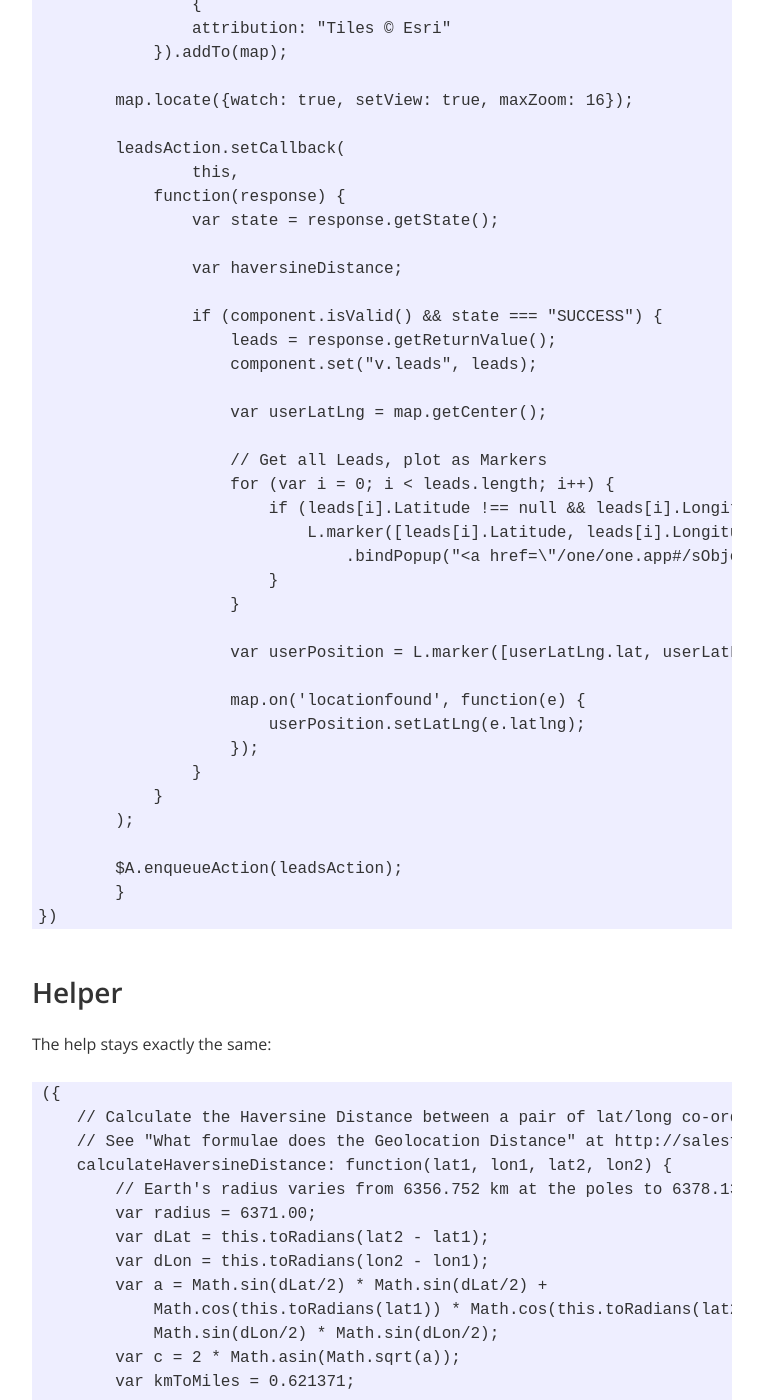
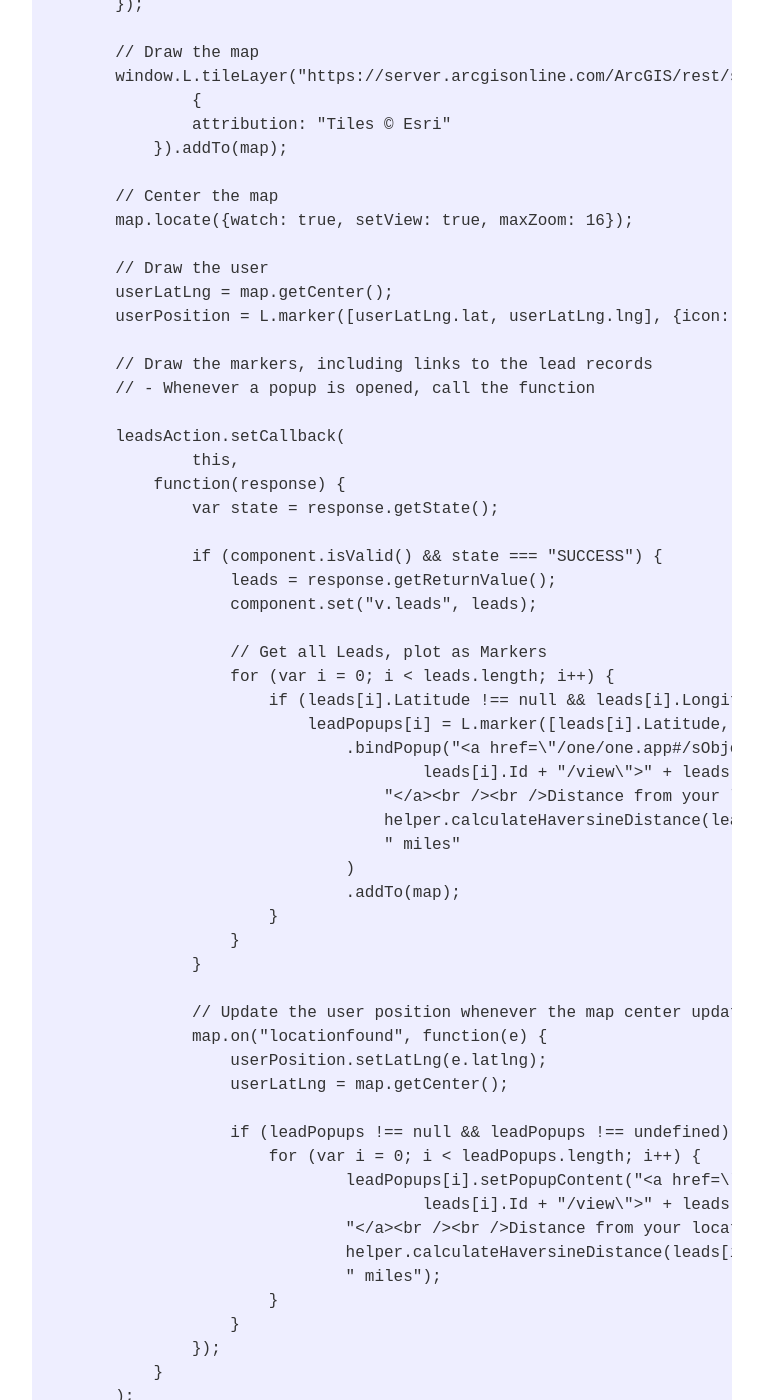
Before and after one commit to aaronallport/aaronallport.github.io, a Jekyll site: the page built from _posts/2016-09-14-new-and-improved-salesforce-leads-on-a-map.md, in a window 1280 px wide and 1400 px high, scrolled down 1920 px. Shown: the whole window, without its empty margins (77-840 px from the left). Built offline with Jekyll 4.4.1, drawn with Linux system fonts in a browser that asks for light colours; some of the changed text lies outside the part shown.

Commit message:
Update controller code

```diff
--- a/_posts/2016-09-14-new-and-improved-salesforce-leads-on-a-map.md
+++ b/_posts/2016-09-14-new-and-improved-salesforce-leads-on-a-map.md
@@ -59,7 +59,10 @@
     mapLoaded: function(component, event, helper) {
         var leadsAction = component.get("c.getLeads");
         var leads = {};
-        var map = window.L.map("map", {zoomControl: true});
+        var map = window.L.map("map", {zoomControl: true, center: [51.505, -0.00], zoom: 16});
+        var userPosition;
+        var userLatLng;
+        var leadPopups = [];
 
         // https://github.com/pointhi/leaflet-color-markers
         var redIcon = new L.Icon({
@@ -71,40 +74,61 @@
             shadowSize: [41, 41]
         });
 
+        // Draw the map
         window.L.tileLayer("https://server.arcgisonline.com/ArcGIS/rest/services/World_Street_Map/MapServer/tile/{z}/{y}/{x}",
         	{
             	attribution: "Tiles © Esri"
             }).addTo(map);
 
-        map.locate({watch: true, setView: true, maxZoom: 16});
+        // Center the map
+       	map.locate({watch: true, setView: true, maxZoom: 16});
+
+        // Draw the user
+        userLatLng = map.getCenter();
+        userPosition = L.marker([userLatLng.lat, userLatLng.lng], {icon: redIcon}).addTo(map);
+
+        // Draw the markers, including links to the lead records
+        // - Whenever a popup is opened, call the function
 
        	leadsAction.setCallback(
         	this,
             function(response) {
                 var state = response.getState();
 
-                var haversineDistance;
-
                 if (component.isValid() && state === "SUCCESS") {
                     leads = response.getReturnValue();
                     component.set("v.leads", leads);
 
-                    var userLatLng = map.getCenter();
-
                     // Get all Leads, plot as Markers
                     for (var i = 0; i < leads.length; i++) {
                         if (leads[i].Latitude !== null && leads[i].Longitude !== null) {
-                            L.marker([leads[i].Latitude, leads[i].Longitude]).addTo(map)
-                            	.bindPopup("<a href=\"/one/one.app#/sObject/" + leads[i].Id + "/view\">" + leads[i].Name + "</a><br /><br />Distance from your location: " + helper.calculateHaversineDistance(leads[i].Latitude, leads[i].Longitude, userLatLng.lat, userLatLng.lng) + " miles");
+                            leadPopups[i] = L.marker([leads[i].Latitude, leads[i].Longitude])
+                            	.bindPopup("<a href=\"/one/one.app#/sObject/" +
+                                	leads[i].Id + "/view\">" + leads[i].Name +
+                                    "</a><br /><br />Distance from your location: " +
+                                    helper.calculateHaversineDistance(leads[i].Latitude, leads[i].Longitude, userLatLng.lat, userLatLng.lng) +
+                                    " miles"
+                                )
+                            	.addTo(map);
                         }
                     }
+                }
 
-                    var userPosition = L.marker([userLatLng.lat, userLatLng.lng], {icon: redIcon}).addTo(map);
+                // Update the user position whenever the map center updates
+                map.on("locationfound", function(e) {
+                    userPosition.setLatLng(e.latlng);
+                    userLatLng = map.getCenter();
 
-                    map.on('locationfound', function(e) {
-                        userPosition.setLatLng(e.latlng);
-                    });
-                }
+                    if (leadPopups !== null && leadPopups !== undefined) {
+                        for (var i = 0; i < leadPopups.length; i++) {
+                        	leadPopups[i].setPopupContent("<a href=\"/one/one.app#/sObject/" +
+                        		leads[i].Id + "/view\">" + leads[i].Name +
+                            	"</a><br /><br />Distance from your location: " +
+                            	helper.calculateHaversineDistance(leads[i].Latitude, leads[i].Longitude, userLatLng.lat, userLatLng.lng) +
+                            	" miles");
+                    	}
+                    }
+                });
             }
         );
 
```
